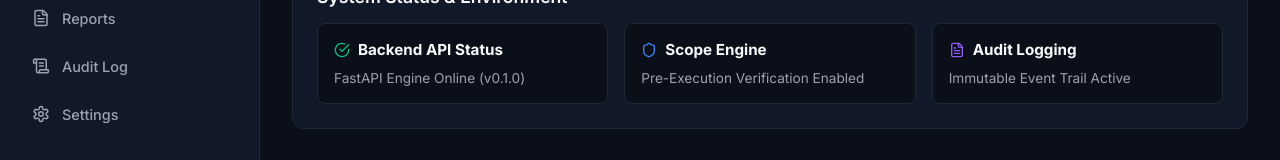
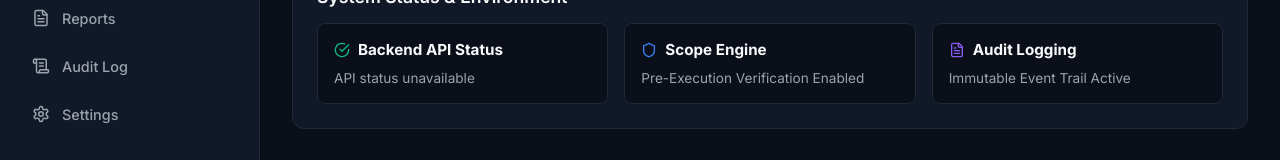
Before and after one commit to gazsopatrik/REDSCOPE, a React (Vite) app in the folder frontend/: page / in a window 1280 px wide. Shown: the part 402-562 px from the top of the page. Built offline with nearby package versions, Linux system fonts and the light colour scheme; no server answers.

Commit message:
Avoid claiming API is online when dashboard requests fail

```diff
--- a/frontend/src/pages/Dashboard.tsx
+++ b/frontend/src/pages/Dashboard.tsx
@@ -75,7 +75,7 @@ export const Dashboard: React.FC = () => {
               <CheckCircle size={16} color="var(--accent-green)" />
               <strong style={{ fontSize: '0.95rem' }}>Backend API Status</strong>
             </div>
-            <span style={{ fontSize: '0.85rem', color: 'var(--text-secondary)' }}>FastAPI Engine Online (v0.1.0)</span>
+            <span style={{ fontSize: '0.85rem', color: 'var(--text-secondary)' }}>{isLoading ? 'Checking API…' : isError ? 'API status unavailable' : 'FastAPI Engine Online (v0.1.0)'}</span>
           </div>
 
           <div style={{ padding: '1rem', background: 'var(--bg-primary)', borderRadius: '8px', border: '1px solid var(--border-color)' }}>
```
